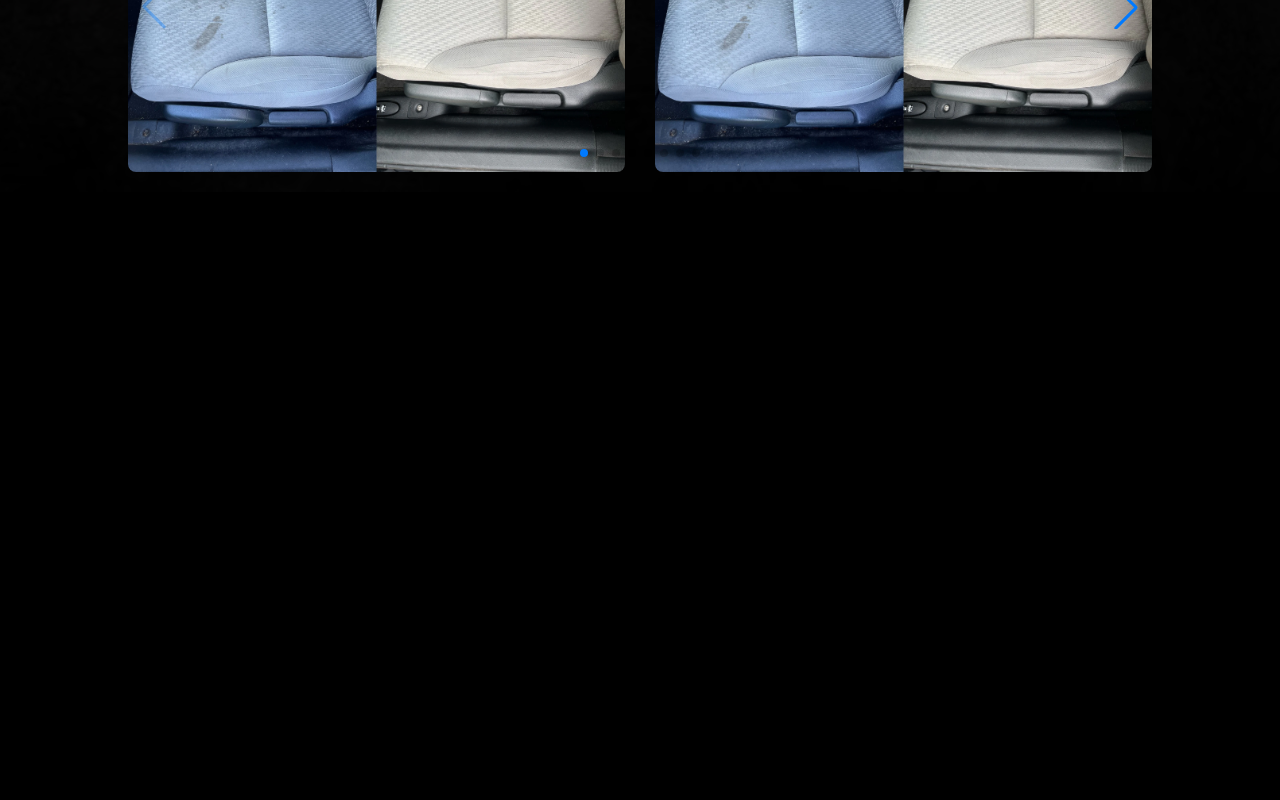
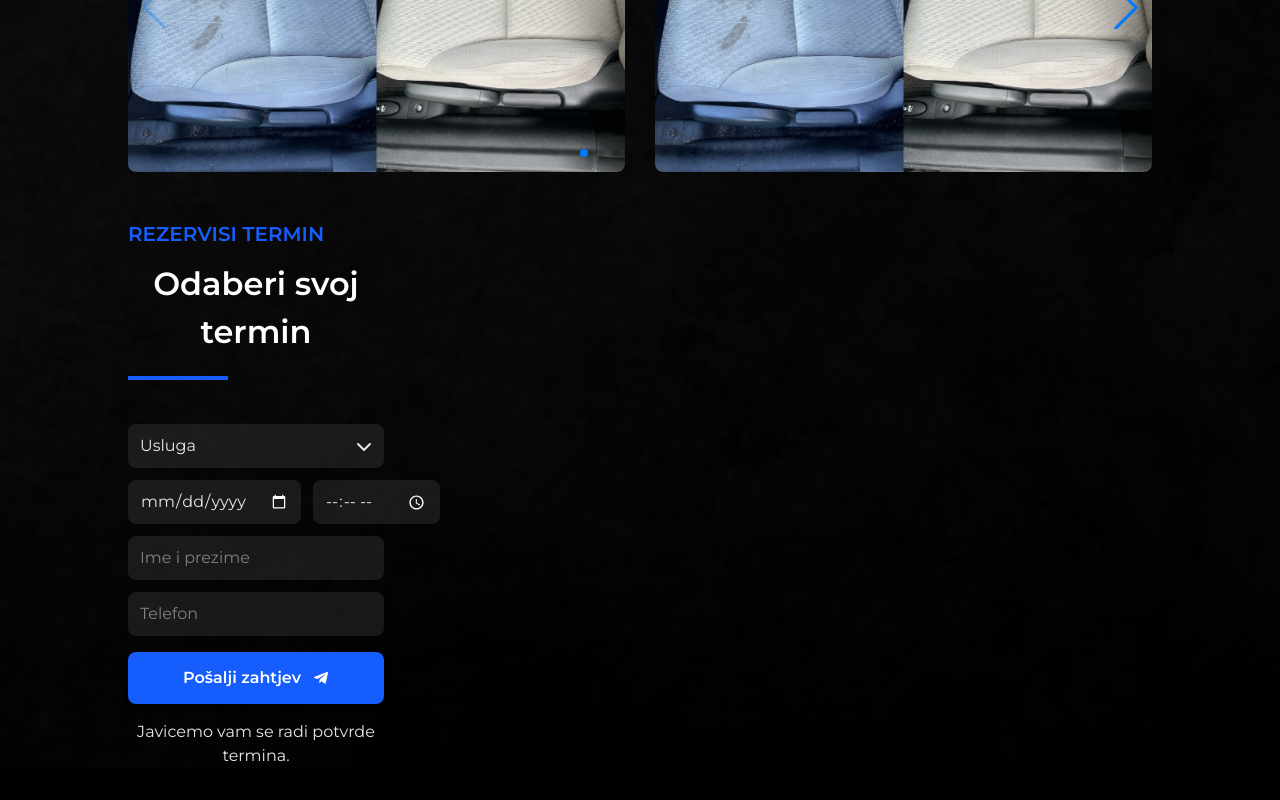
Before and after one commit to Bojan221/dubinsko, a React (Vite) app: page / in a window 1280 px wide. Shown: the part 1881-2681 px from the top of the page. Built offline with nearby package versions, Linux system fonts and the light colour scheme.

Commit message:
reservation form

```diff
--- a/package.json
+++ b/package.json
@@ -10,6 +10,7 @@
     "preview": "vite preview"
   },
   "dependencies": {
+    "@emailjs/browser": "^4.4.1",
     "@tailwindcss/vite": "^4.2.2",
     "aos": "^2.3.4",
     "framer-motion": "^12.38.0",
--- a/src/components/homepage/InfoSection.jsx
+++ b/src/components/homepage/InfoSection.jsx
@@ -1,7 +1,14 @@
 import React from "react";
-
+import TitleWrapper from "./TitleWrapper";
+import ReservationForm from "./ReservationForm";
 function InfoSection() {
-  return <div></div>;
+  return (
+    <div className="w-[95%] sm:w-[90%] md:w-[80%] mx-auto grid grid-cols-12">
+      <ReservationForm/>
+      <div></div>
+      <div></div>
+    </div>
+  );
 }
 
 export default InfoSection;
--- /dev/null
+++ b/src/components/homepage/ReservationForm.jsx
@@ -0,0 +1,120 @@
+import TitleWrapper from "./TitleWrapper";
+import { FaChevronDown } from "react-icons/fa6";
+import { useState, useEffect } from "react";
+import { FaTelegramPlane } from "react-icons/fa";
+
+function ReservationForm() {
+  const [optionsDropdown, setOptionsDropdown] = useState(false);
+  const [service, setService] = useState("");
+  const [date, setDate] = useState("");
+  const [time, setTime] = useState("");
+  const [name, setName] = useState("");
+  const [phone, setPhone] = useState("");
+
+  const serviceOption = [
+    { label: "Dubinsko čišćenje vozila", value: "car" },
+    { label: "Dubinsko čišćenje namještaja", value: "furniture" },
+    { label: "Madraci i tepisi", value: "carpets" },
+    { label: "Čišćenje po pozivu", value: "call" },
+  ];
+
+  const handleSend = () => {
+    console.log(service)
+    console.log(date)
+    console.log(time)
+    console.log(name)
+    console.log(phone)
+  }
+
+  return (
+    <div className="col-span-3">
+      <div className="flex flex-col gap-4">
+        <TitleWrapper
+          section={"rezervisi termin"}
+          title={"Odaberi svoj termin"}
+        />
+
+        <div className="flex flex-col w-full gap-3">
+          <div className="relative w-full bg-[#ffffff15] rounded-lg text-gray-200">
+            <span
+              className="w-full flex justify-between items-center py-2.5 px-3 cursor-pointer"
+              onClick={() => setOptionsDropdown(!optionsDropdown)}
+            >
+              {service || "Usluga"}{" "}
+              <FaChevronDown
+                size={16}
+                className={`transition-all duration-200 ${optionsDropdown ? "rotate-180" : ""}`}
+              />
+            </span>
+            {optionsDropdown && (
+              <div className="absolute left-0 top-full mt-2 w-full bg-[#1a1a1a] border border-white/10 rounded-lg shadow-xl overflow-hidden z-50">
+                {serviceOption.map((item, index) => (
+                  <div
+                    key={index}
+                    onClick={() => {
+                      setService(item.label);
+                      setOptionsDropdown(false);
+                    }}
+                    className="px-4 py-2.5 cursor-pointer text-gray-200 hover:bg-white/10 transition-all duration-150"
+                  >
+                    {item.label}
+                  </div>
+                ))}
+              </div>
+            )}
+          </div>
+
+          <div className="flex gap-3">
+            <input
+              value={date}
+              onChange={(e) => setDate(e.target.value)}
+              type="date"
+              className="bg-[#ffffff15] rounded-lg text-gray-200 py-2.5 px-3 w-full
+    [&::-webkit-calendar-picker-indicator]:invert"
+            />
+
+            <input
+              value={time}
+              onChange={(e) => setTime(e.target.value)}
+              type="time"
+              className="bg-[#ffffff15] rounded-lg text-gray-200 py-2.5 px-3 w-full
+    [&::-webkit-calendar-picker-indicator]:invert
+    [&::-webkit-datetime-edit-fields-wrapper]:text-gray-200
+    [&::-webkit-datetime-edit-text]:text-gray-200
+    [&::-webkit-datetime-edit-hour-field]:text-gray-200
+    [&::-webkit-datetime-edit-minute-field]:text-gray-200"
+            />
+          </div>
+
+          <div>
+            <input
+              type="text"
+              className="bg-[#ffffff15] rounded-lg text-gray-200 py-2.5 px-3 w-full"
+              placeholder="Ime i prezime"
+              value={name}
+              onChange={(e) => setName(e.target.value)}
+            />
+          </div>
+
+          <div>
+            <input
+              type="text"
+              className="bg-[#ffffff15] rounded-lg text-gray-200 py-2.5 px-3 w-full"
+              placeholder="Telefon"
+              value={phone}
+              onChange={(e) => setPhone(e.target.value)}
+            />
+          </div>
+        </div>
+        <div>
+          <button className="w-full bg-blue-600 hover:bg-blue-700 active:bg-blue-800 text-white font-semibold py-3.5 rounded-lg transition-all duration-200 shadow-md hover:shadow-lg cursor-pointer flex justify-center items-center gap-3" onClick={()=> handleSend()}>
+            Pošalji zahtjev <FaTelegramPlane />
+          </button>
+        </div>
+        <span className="w-full text-center text-gray-200">Javicemo vam se radi potvrde termina.</span>
+      </div>
+    </div>
+  );
+}
+
+export default ReservationForm;
--- a/src/components/homepage/TitleWrapper.jsx
+++ b/src/components/homepage/TitleWrapper.jsx
@@ -5,13 +5,13 @@ function TitleWrapper({ section, title, align }) {
     <div
       className={`flex flex-col gap-2 md:gap-3 py-7  ${align === "center" ? "items-center" : "items-start"}`}
     >
-      <h5 className="uppercase text-blue-600 text-xl md:text-2xl font-semibold">
+      <h5 className={`uppercase text-blue-600 text-xl ${align==="center"? "md:text-2xl" : "md-text-xl"} font-semibold`}>
         {section}
       </h5>
-      <h2 className="text-white text-[36px] md:text-[48px] font-semibold text-center">
+      <h2 className={`text-white text-[36px] ${align === "center" ? "md:text-[48px]":"md:text-[32px]"} font-semibold text-center`}>
         {title}
       </h2>
-      <span className="border-b-4 border-blue-600 mt-2 w-50"></span>
+      <span className={`border-b-4 border-blue-600 mt-2 ${align=== "center" ? "w-50" :"w-25"}`}></span>
     </div>
   );
 }
--- a/src/pages/HomePage.jsx
+++ b/src/pages/HomePage.jsx
@@ -17,6 +17,7 @@ function HomePage() {
         <div className="relative z-10">
           <ServiceSection />
           <ResultPhotos />
+          <InfoSection/>
         </div>
       </div>
     </div>
```
Also changed, not shown: 1 other file (tests, documents, lock files or other folders).
